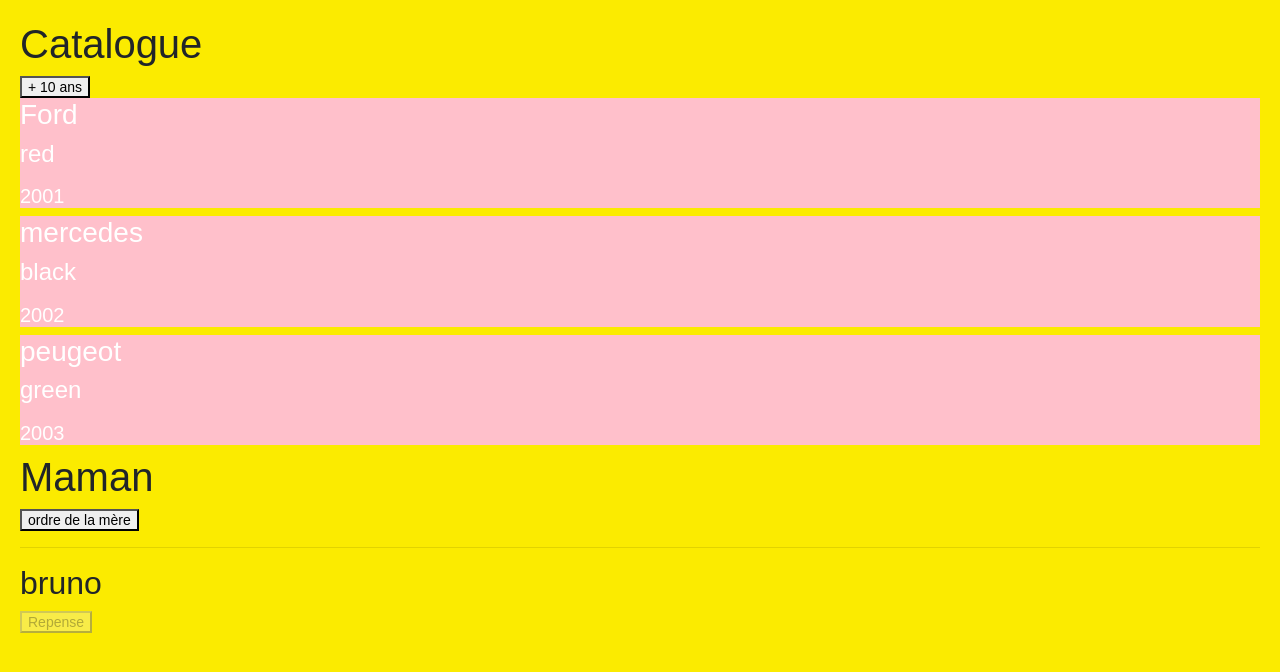
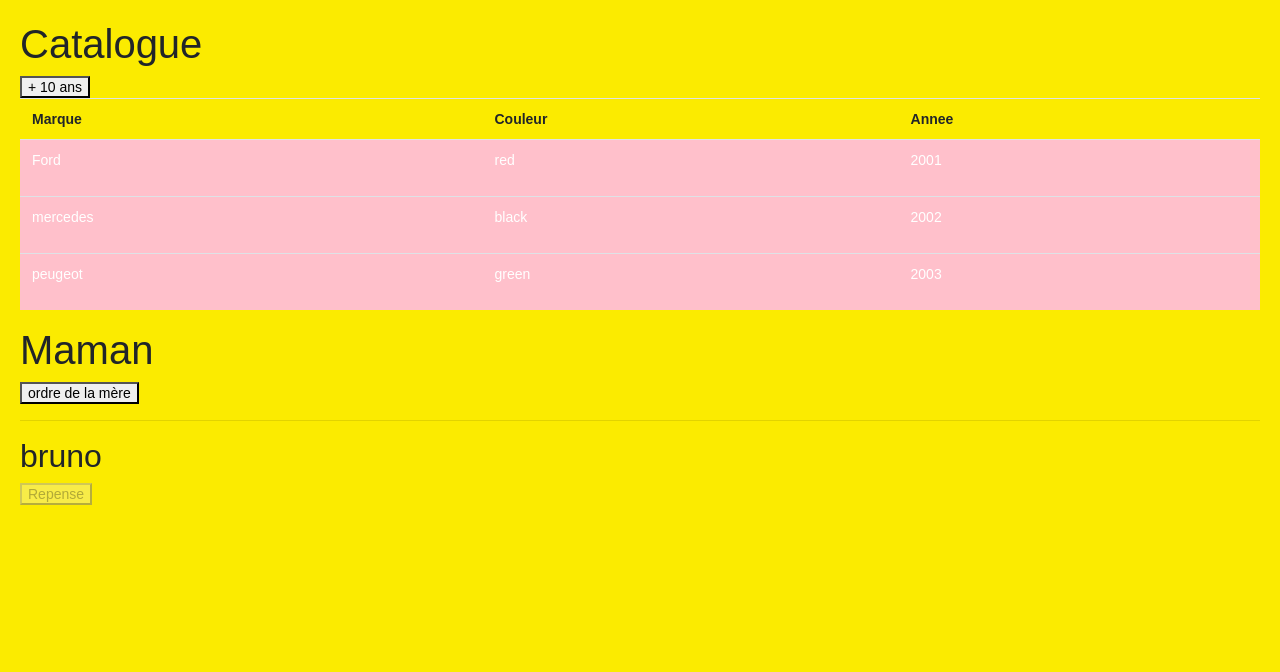
Before and after one commit to sitayebsofiane/react_app, a React (Create React App) app: page / in a window 1280 px wide. Shown: the top 672 px of the page. Built offline with nearby package versions, Linux system fonts and the light colour scheme.

Commit message:
add Fragment

```diff
--- a/src/components/Car.js
+++ b/src/components/Car.js
@@ -5,12 +5,12 @@
 
         if(nom)
         return (
-           <div style={ {backgroundColor: 'pink',color :'white'} }>
+           <tr style={ {backgroundColor: 'pink',color :'white'} }>
 
-               <h3>{nom}</h3>
-                <h4>{colorInfo}</h4>
-                <h5>{year}</h5>
-           </div>
+               <td>{nom}</td>
+                <td>{colorInfo}</td>
+                <td>{year}</td>
+           </tr>
         )
         return (
            null
--- a/src/components/Cars.js
+++ b/src/components/Cars.js
@@ -1,4 +1,4 @@
-import React, { Component } from 'react';
+import React, { Component, Fragment } from 'react';
 import Car from './Car';
 
 class Cars extends Component{
@@ -22,19 +22,26 @@
     }
     render(){
       return (
-        <div>
+        <Fragment>
         <h1>{this.capitalizeFirstLetter(this.state.titre)}</h1>
-          <button onClick={this.addTenYears}>+ 10 ans</button>
+        <table className="table">
+        <button onClick={this.addTenYears}>+ 10 ans</button>
+        <tr>
+          <th>Marque</th>
+          <th>Couleur</th>
+          <th>Annee</th>
+        </tr>
              {
                this.state.voitures.map((voiture,index)=>{
                  return(
-                   <div key={index}>
+                   <Fragment key={index}>
                     <Car nom = {voiture.name} color={voiture.color}  year={voiture.year}/>
-                   </div>
+                   </Fragment>
                  )
                })
              }
-        </div>
+        </table>
+        </Fragment>
     );
     }
   }
--- a/src/components/Enfant.js
+++ b/src/components/Enfant.js
@@ -1,14 +1,14 @@
-import React from 'react';
+import React, { Fragment } from 'react';
 
 const Toto=(props)=>{
 
     const btnResponseEnfant=props.leState.messageMaman?(<button onClick={props.responseEnfant}>Repense</button>):(<button disabled>Repense</button>)
         return (
-        <div>
+        <Fragment>
            <h2>{props.name}</h2>
            {btnResponseEnfant}
            <p>{props.leState.messageEnfant}</p>
-        </div>
+        </Fragment>
     )
 }
 export default Toto;
--- a/src/components/Maman.js
+++ b/src/components/Maman.js
@@ -1,4 +1,4 @@
-import React, { Component } from 'react';
+import React, { Component, Fragment } from 'react';
 import Toto from './Enfant';
 class Maman extends Component{
     state={
@@ -24,13 +24,13 @@
     }
     render(){
         return(
-            <div>
+            <Fragment>
               <h1>Maman</h1>
               <button onClick={this.orderMaman}>ordre de la mère</button>
               <p>{this.state.messageMaman}</p>
               <hr/>
               <Toto name='bruno' responseEnfant = {this.responseEnfant} leState={this.state}/>
-            </div>
+            </Fragment>
         )
     }
 }
```
